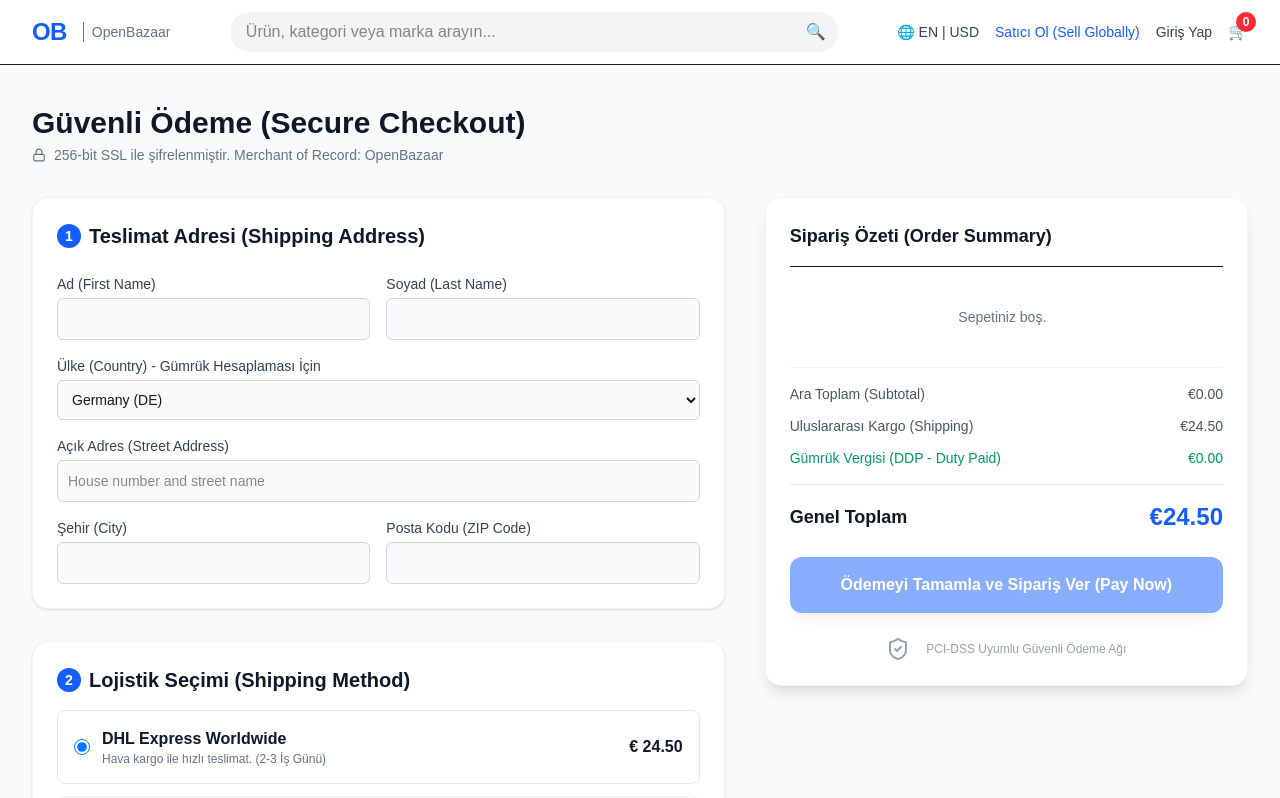
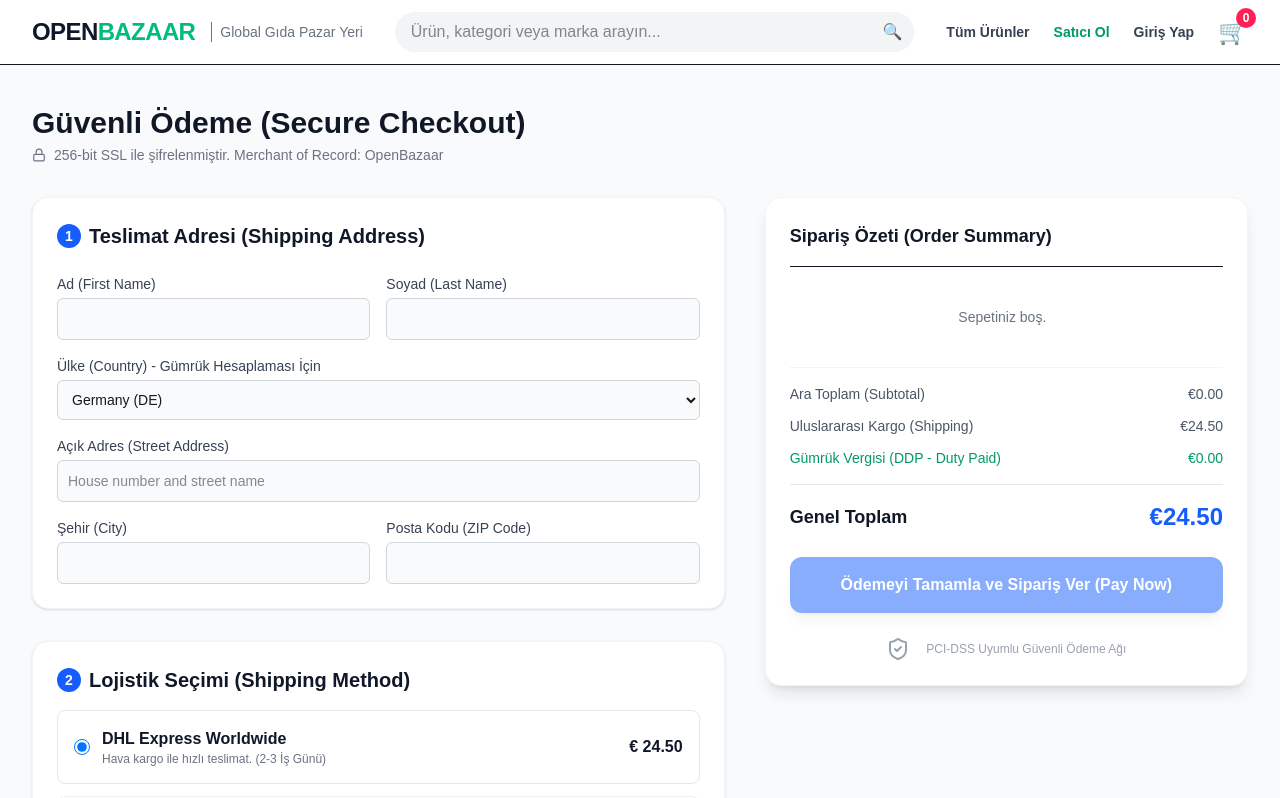
Before and after one commit to atkaratas/openbazaar, a Next.js app: page /checkout in a window 1280 px wide. Shown: the top 798 px of the page. Built offline with nearby package versions, Linux system fonts and the light colour scheme.

Commit message:
feat(storefront): make logo link to home, link cart to checkout, build full products catalog page

```diff
--- /dev/null
+++ b/src/app/(storefront)/products/page.tsx
@@ -0,0 +1,50 @@
+import ProductCard from '@/components/storefront/ProductCard'
+import clonedData from '@/data/cloned_catalog.json'
+
+export default function ProductsPage() {
+  return (
+    <div className="max-w-7xl mx-auto py-12 px-4 w-full">
+      <div className="flex justify-between items-end mb-8 border-b border-gray-200 pb-4">
+        <div>
+          <h1 className="text-3xl font-black text-gray-900">Global Katalog (Tüm Ürünler)</h1>
+          <p className="text-gray-500 mt-1">Türkiye'nin onaylı ihracatçılarından toptan ve perakende lezzetler.</p>
+        </div>
+        <div className="flex gap-2">
+          <select className="bg-white border border-gray-300 text-sm font-medium py-2 px-4 rounded-lg shadow-sm">
+            <option>Sırala: Çok Satanlar</option>
+            <option>Fiyat: Düşükten Yükseğe</option>
+            <option>Fiyat: Yüksekten Düşüğe</option>
+          </select>
+        </div>
+      </div>
+
+      <div className="flex gap-8">
+        {/* Sol Filtreleme (Kategori Ağacı Placeholder) */}
+        <aside className="w-64 hidden lg:block flex-shrink-0">
+          <h3 className="font-bold text-gray-900 mb-4">Kategoriler</h3>
+          <ul className="space-y-3 text-sm text-gray-600 font-medium">
+            <li className="text-emerald-600 font-bold cursor-pointer">Tüm Gıda Ürünleri</li>
+            <li className="cursor-pointer hover:text-emerald-500 pl-4 border-l border-gray-200">Premium Kuruyemiş</li>
+            <li className="cursor-pointer hover:text-emerald-500 pl-4 border-l border-gray-200">Gün Kurusu Meyveler</li>
+            <li className="cursor-pointer hover:text-emerald-500 pl-4 border-l border-gray-200">Zeytinyağı & Soslar</li>
+            <li className="cursor-pointer hover:text-emerald-500 pl-4 border-l border-gray-200">Geleneksel Tatlılar (Lokum)</li>
+          </ul>
+
+          <h3 className="font-bold text-gray-900 mt-8 mb-4">Gümrük & Sertifika</h3>
+          <div className="space-y-2 text-sm text-gray-600">
+            <label className="flex items-center gap-2 cursor-pointer"><input type="checkbox" className="rounded text-emerald-500 focus:ring-emerald-500" /> FDA (ABD Onaylı)</label>
+            <label className="flex items-center gap-2 cursor-pointer"><input type="checkbox" className="rounded text-emerald-500 focus:ring-emerald-500" /> Helal Sertifikalı</label>
+            <label className="flex items-center gap-2 cursor-pointer"><input type="checkbox" className="rounded text-emerald-500 focus:ring-emerald-500" /> Sadece Soğuk Zincir</label>
+          </div>
+        </aside>
+
+        {/* Ürün Listesi Grid */}
+        <div className="flex-1 grid grid-cols-1 sm:grid-cols-2 xl:grid-cols-3 gap-6">
+          {clonedData.map((product: any) => (
+            <ProductCard key={product.id} product={product} locale="tr" />
+          ))}
+        </div>
+      </div>
+    </div>
+  )
+}
--- a/src/components/layout/Navbar.tsx
+++ b/src/components/layout/Navbar.tsx
@@ -1,59 +1,61 @@
 'use client'
-
 import Link from 'next/link'
+import { useCart } from '@/store/useCart'
 
 export default function Navbar() {
+  const items = useCart((state) => state.items)
+  const totalItems = items.reduce((total, item) => total + item.quantity, 0)
+
   return (
     <nav className="w-full border-b bg-white sticky top-0 z-50">
       <div className="max-w-7xl mx-auto px-4 sm:px-6 lg:px-8">
         <div className="flex justify-between h-16 items-center">
 
-          {/* Logo */}
-          <div className="flex-shrink-0 flex items-center gap-2">
-            <span className="text-2xl font-bold tracking-tight text-blue-600">OB</span>
+          {/* Logo (Ana Sayfaya Dönüş) */}
+          <Link href="/" className="flex-shrink-0 flex items-center gap-2 cursor-pointer hover:opacity-80 transition-opacity">
+            <span className="text-2xl font-black tracking-tight text-slate-900 uppercase">
+              OPEN<span className="text-emerald-500">BAZAAR</span>
+            </span>
             <span className="hidden md:block text-sm font-medium text-gray-500 border-l pl-2 ml-2">
-              OpenBazaar
+              Global Gıda Pazar Yeri
             </span>
-          </div>
+          </Link>
 
-          {/* Arama Çubuğu (ElasticSearch Bağlantı Noktası) */}
+          {/* Arama Çubuğu */}
           <div className="flex-1 max-w-2xl px-8 hidden md:flex">
             <div className="w-full relative">
               <input
                 type="text"
                 placeholder="Ürün, kategori veya marka arayın..."
-                className="w-full w-full bg-gray-100 border-transparent rounded-full py-2 pl-4 pr-10 focus:bg-white focus:ring-2 focus:ring-blue-500 focus:border-transparent outline-none transition-all"
+                className="w-full bg-gray-100 border-transparent rounded-full py-2 pl-4 pr-10 focus:bg-white focus:ring-2 focus:ring-emerald-500 focus:border-transparent outline-none transition-all"
               />
-              <button onClick={() => alert("Monkey Test: Bu butonun arkasındaki API / Fonksiyon şu an geliştirme aşamasındadır.")} className="absolute right-3 top-2 text-gray-400 hover:text-blue-500">
+              <button className="absolute right-3 top-2 text-gray-400 hover:text-emerald-500">
                 🔍
               </button>
             </div>
           </div>
 
-          {/* Sağ Menü (Dil, Kur, Auth, Sepet) */}
-          <div className="flex items-center gap-4">
-            {/* Dil ve Kur Seçici (Placeholder) */}
-            <div className="hidden sm:flex items-center gap-2 text-sm font-medium text-gray-700 hover:text-blue-600 cursor-pointer">
-              <span>🌐 EN | USD</span>
-            </div>
-
-            {/* Satıcı Ol Butonu */}
-            <Link href="/seller/register" className="hidden md:block text-sm font-medium text-blue-600 hover:text-blue-800">
-              Satıcı Ol (Sell Globally)
+          {/* Sağ Menü */}
+          <div className="flex items-center gap-6">
+            <Link href="/products" className="hidden sm:block text-sm font-bold text-gray-700 hover:text-emerald-600">
+              Tüm Ürünler
             </Link>
 
-            {/* Kullanıcı Girişi */}
-            <Link href="/login" className="text-sm font-medium text-gray-700 hover:text-gray-900">
+            <Link href="/register/seller" className="hidden md:block text-sm font-bold text-emerald-600 hover:text-emerald-800">
+              Satıcı Ol
+            </Link>
+
+            <Link href="/login" className="text-sm font-bold text-gray-700 hover:text-slate-900">
               Giriş Yap
             </Link>
 
-            {/* Sepet */}
-            <div className="relative cursor-pointer text-gray-700 hover:text-blue-600">
-              🛒
-              <span className="absolute -top-2 -right-2 bg-red-500 text-white text-xs font-bold rounded-full h-5 w-5 flex items-center justify-center">
-                0
+            {/* Sepet / Checkout Yönlendirmesi */}
+            <Link href="/checkout" className="relative cursor-pointer text-gray-700 hover:text-emerald-600 transition-colors">
+              <span className="text-2xl">🛒</span>
+              <span className="absolute -top-2 -right-2 bg-rose-500 text-white text-xs font-bold rounded-full h-5 w-5 flex items-center justify-center">
+                {totalItems}
               </span>
-            </div>
+            </Link>
           </div>
 
         </div>
```
Also changed, not shown: 1 other file (tests, documents, lock files or other folders).
